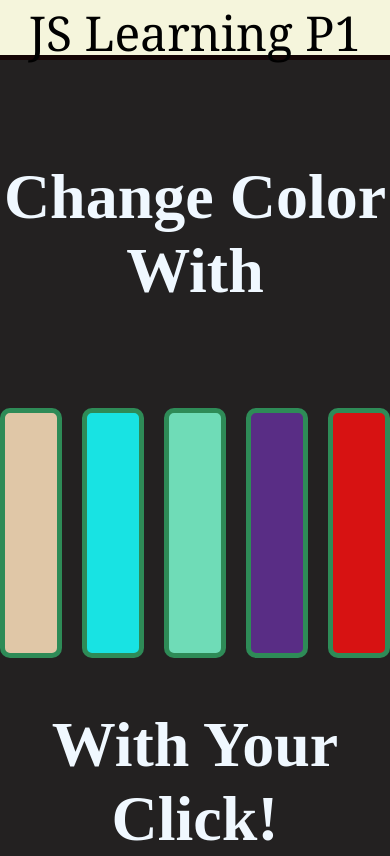
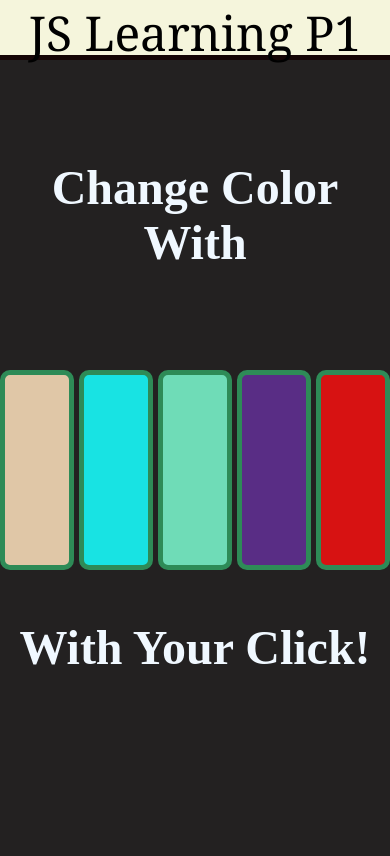
Before and after one commit to Rusty-98/JS-learning-1, a plain HTML site: page index.html in a window 390 px wide. Drawn offline with Linux system fonts and the light colour scheme.

Commit message:
Update style.css
become resposive

```diff
--- a/style.css
+++ b/style.css
@@ -55,3 +55,15 @@ h1{
 .bottom{
     margin-top: 50px;
 }
+
+@media screen and (max-width: 600px){
+    .box{
+        gap: 5px;
+    }
+    .switch{
+        height: 200px;
+    }
+    h1{
+        font-size: 3rem;
+    }
+}
```
